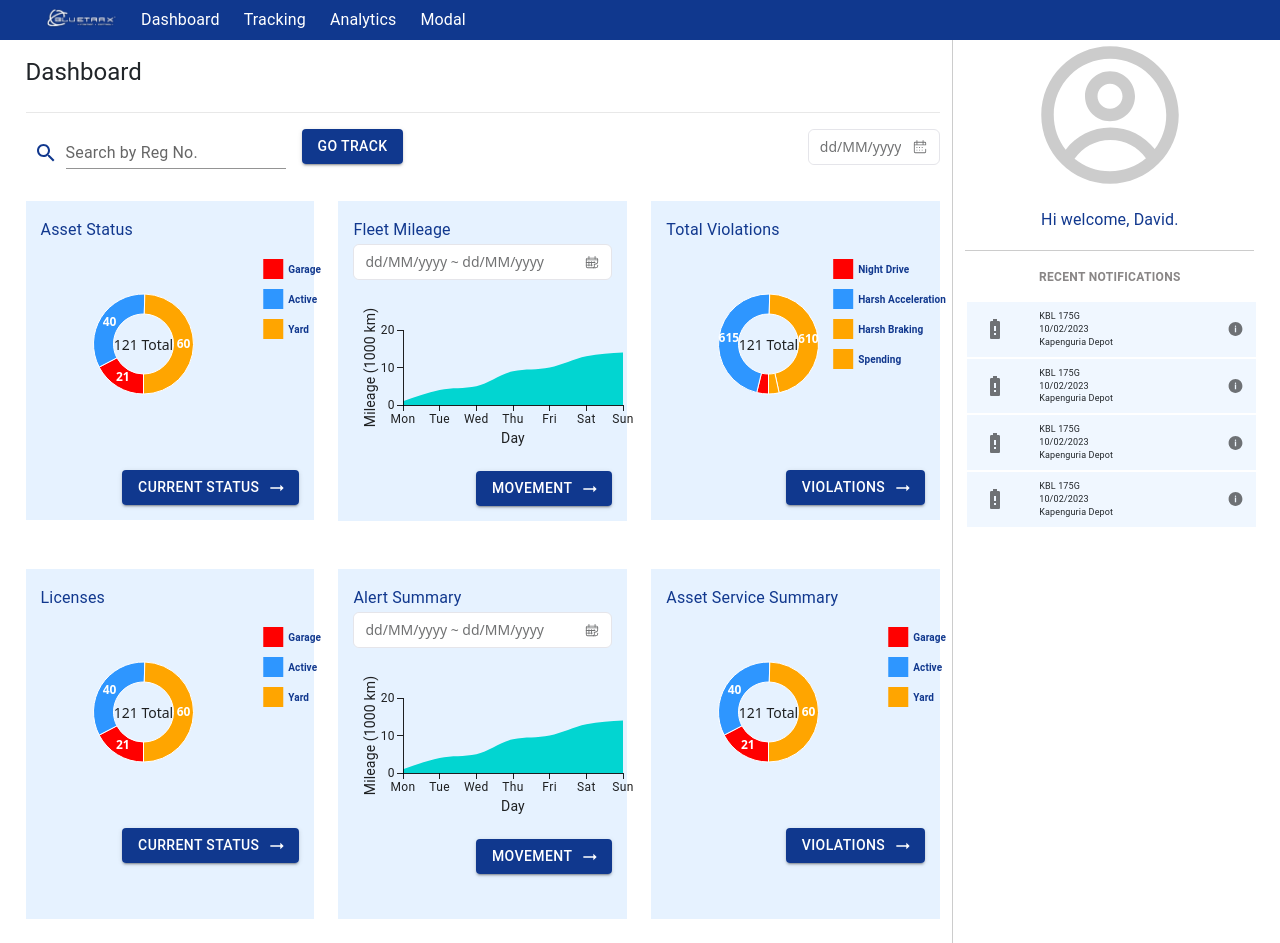
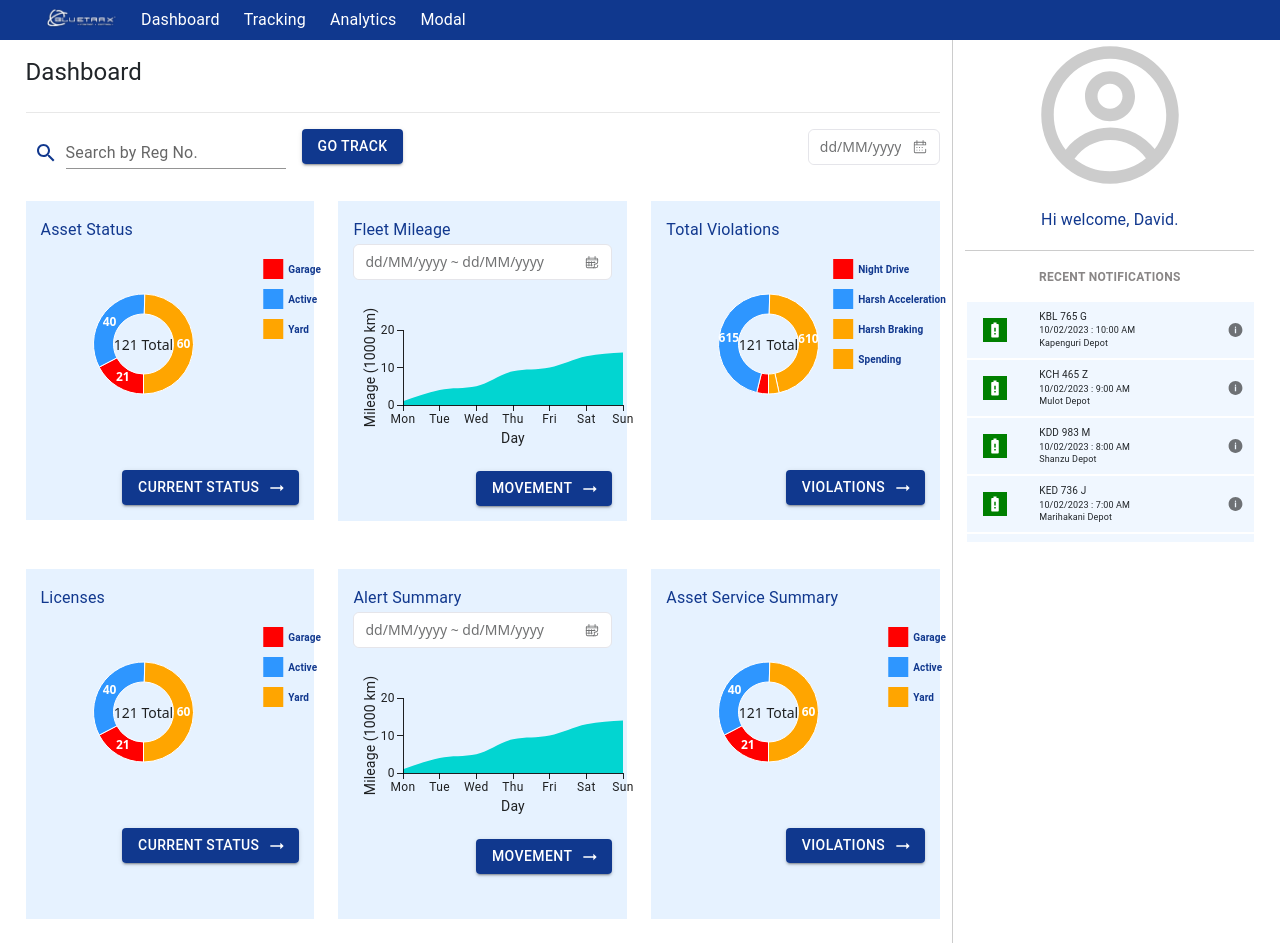
Before and after one commit to leo-mutuku/bluetrax, a React (Vite) app: page /dashboard in a window 1280 px wide. Built offline with nearby package versions, Linux system fonts and the light colour scheme.

Commit message:
update side bar

```diff
--- a/src/components/notification/Notification.jsx
+++ b/src/components/notification/Notification.jsx
@@ -9,6 +9,9 @@ import IconButton from "@mui/material/IconButton";
 import CommentIcon from "@mui/icons-material/Comment";
 import BatteryAlertIcon from "@mui/icons-material/BatteryAlert";
 import { IoIosInformationCircle } from "react-icons/io";
+import { MdSpeed } from "react-icons/md";
+import { HiLightBulb } from "react-icons/hi";
+import { messages } from "../../data/notification";
 
 export default function Notification() {
   const [checked, setChecked] = React.useState([0]);
@@ -27,8 +30,21 @@ export default function Notification() {
   };
 
   return (
-    <List sx={{ width: "100%", maxWidth: 360, bgcolor: "background.paper" }}>
-      {[0, 1, 2, 3].map((value) => {
+    <List
+      sx={{
+        width: "100%",
+        maxWidth: 360,
+        bgcolor: "background.paper",
+        maxHeight: "250px",
+        overflow: "scroll",
+        overflowX: "hidden",
+        scrollbar: { width: "15px", height: "15px" },
+        scrollbarThumb: { background: "blue" },
+        scrollbarTrack: { background: "#ccc" },
+        scrollbarThumbHover: { background: "#888" },
+      }}
+    >
+      {messages.map((value) => {
         const labelId = `checkbox-list-label-${value}`;
 
         return (
@@ -48,35 +64,47 @@ export default function Notification() {
               dense
             >
               <ListItemIcon sx={{}}>
-                <BatteryAlertIcon />
+                <BatteryAlertIcon
+                  style={{
+                    color: "white",
+                    background: "green",
+                    padding: "3px",
+                  }}
+                />
               </ListItemIcon>
-              <ListItemText id={labelId} style={{ lineHeight: "0.83" }}>
+              <ListItemText id={value.id} style={{ lineHeight: "0.80" }}>
                 <p
                   style={{
-                    fontSize: "9px",
+                    fontSize: "10px",
                     marginBottom: "0px",
                     marginTop: "0px",
+                    fontWeight: "900 !important",
+                    color: "#ccc !important",
                   }}
                 >
-                  KBL 175G
+                  {value.vehicle}
                 </p>
                 <p
                   style={{
                     fontSize: "9px",
                     marginBottom: "0px",
                     marginTop: "0px",
+                    fontWeight: "900 !important",
+                    color: "#ccc !important",
                   }}
                 >
-                  10/02/2023
-                </p>{" "}
+                  {value.date}
+                </p>
                 <p
                   style={{
                     fontSize: "9px",
                     marginBottom: "0px",
                     marginTop: "0px",
+                    fontWeight: "900 !important",
+                    color: "#ccc !important",
                   }}
                 >
-                  Kapenguria Depot
+                  {value.depot}
                 </p>
               </ListItemText>
             </ListItemButton>
--- /dev/null
+++ b/src/data/notification.js
@@ -0,0 +1,50 @@
+export const messages = [
+  {
+    id: 1,
+    vehicle: "KBL 765 G",
+    depot: "Kapenguri Depot",
+    date: "10/02/2023 : 10:00 AM",
+    message: "Vehicle has been serviced successfully.",
+    alert: "success",
+  },
+  {
+    id: 2,
+    vehicle: "KCH 465 Z",
+    depot: "Mulot Depot",
+    date: "10/02/2023 : 9:00 AM",
+    message: "Vehicle got punchured on the way to the depot.",
+    alert: "failure",
+  },
+  {
+    id: 3,
+    vehicle: "KDD 983 M",
+    depot: "Shanzu Depot",
+    date: "10/02/2023 : 8:00 AM",
+    message: "Vehicle has depatured ",
+    alert: "normal",
+  },
+  {
+    id: 4,
+    vehicle: "KED 736 J",
+    depot: "Marihakani Depot",
+    date: "10/02/2023 : 7:00 AM",
+    message: "Goods ready for delivery.",
+    alert: "update",
+  },
+  {
+    id: 5,
+    vehicle: "KBC 836 H",
+    depot: "Kisumu Depot",
+    date: "10/02/2023 : 6:00 AM",
+    message: "Your order has been received successfuly.",
+    alert: "success",
+  },
+  {
+    id: 6,
+    vehicle: "KJH 738 Q",
+    depot: "Nakuru Depot",
+    date: "10/02/2023 : 5:00 AM",
+    message: "Dear customer we have restocked our depots.",
+    alert: "normal",
+  },
+];
```
